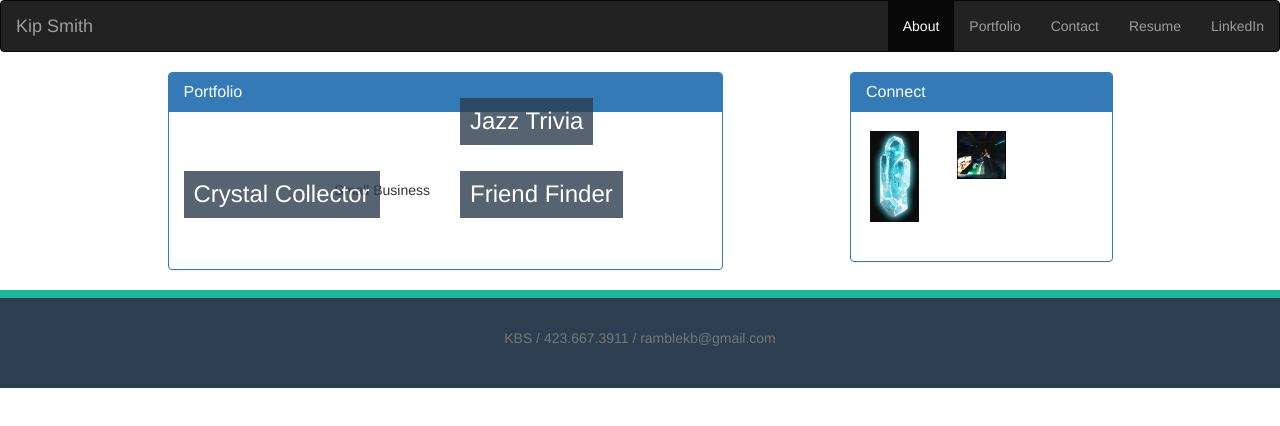
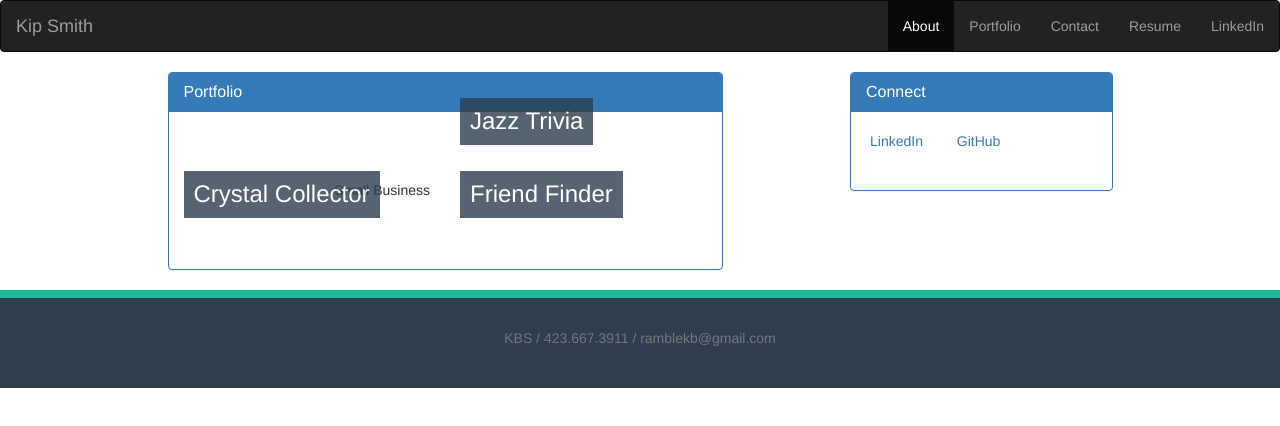
Before and after one commit to ramblekb/KipSmithPage, a plain HTML site: page portfolio.html in a window 1280 px wide. Drawn offline with nearby package versions, Linux system fonts and the light colour scheme.

Commit message:
Update portfolio.html

```diff
--- a/portfolio.html
+++ b/portfolio.html
@@ -100,16 +100,17 @@
 						<h3 class="panel-title">Connect</h3>
 					</div>
 
+
+
 					<div class="panel-body">
 						<div class="row">
 							<div class="col-md-4">
-								<a href="https://github.com/ramblekb" target="_blank" class="thumbnail">
-								<img src="assets/images/Crys 1.png" alt="GitHub" class="img-responsive social"></a>
-							</div>
-
-							<div class="col-md-4">
-								<a href="https://www.linkedin.com/in/kip-smith-85178923/" target="_blank" class="thumbnail"><img src="assets/images/Port2.jpeg" alt="LinkedIn" class="img-responsive social"></a>
-							</div>
+                  <a href="https://www.linkedin.com/in/kip-smith-85178923/" target="_blank" class="thumbnail">LinkedIn</a>
+                </div>
+                <div class="col-md-4">
+                    <a href="https://github.com/settings/profile" target="_blank" class="thumbnail">
+                    GitHub</a>
+                  </div>
 
 							<div class="col-md-4">
 
```
